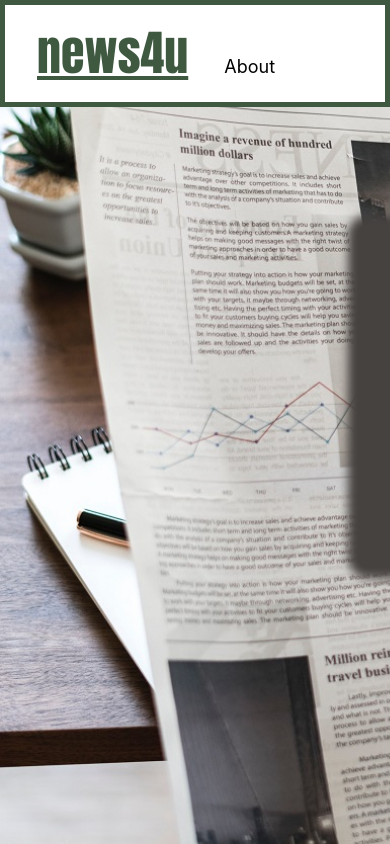
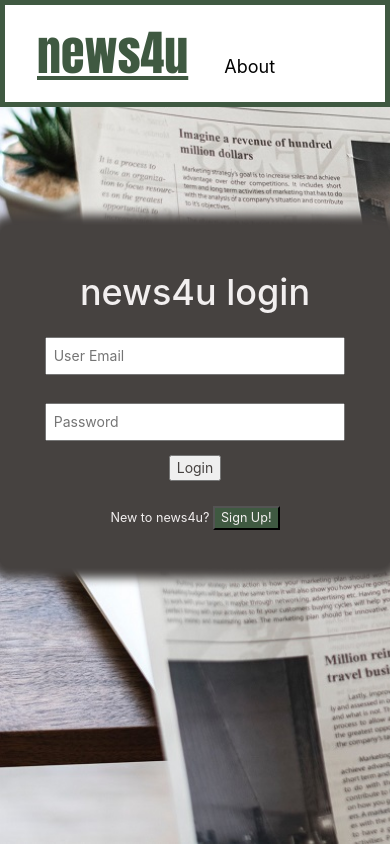
Before and after one commit to BarbaraPruz/news4u, a React (Create React App) app in the folder client/: page / in a window 390 px wide. Built offline with nearby package versions, Linux system fonts and the light colour scheme.

Commit message:
Style login/signup for small screens

```diff
--- a/client/src/components/user_form_style.js
+++ b/client/src/components/user_form_style.js
@@ -11,6 +11,9 @@ export const UserForm = styled.div`
     border-radius: 10px;
     padding: 2em;
     box-shadow: 0px 0px 10px 10px #464240;
+    @media (max-width: 1200px) {
+        width: 100%;
+    }
 `;
 
 export const UserInput = styled.input`
@@ -18,6 +21,9 @@ export const UserInput = styled.input`
     margin: 1em auto 1em auto;
     padding: 0.5em;
     color: #464240;
+    @media (max-width: 1200px) {
+        width: 90%;
+    }
 `;
 
 export const UserButton = styled.button`
--- a/client/src/containers/login_container.js
+++ b/client/src/containers/login_container.js
@@ -10,7 +10,6 @@ import img from 'images/holdingnewspaper2.jpg';
 
 export const Splash = styled.div`
     min-height: 100%;
-    min-width: 1024px;
     width: 100%;
     height: auto;
     position: fixed;
@@ -20,6 +19,7 @@ export const Splash = styled.div`
     background-image: url(${img});
     background-size: cover;
 `;
+
 
 
 class LoginContainer extends Component {
```
Also changed, not shown: 1 other file (tests, documents, lock files or other folders).
